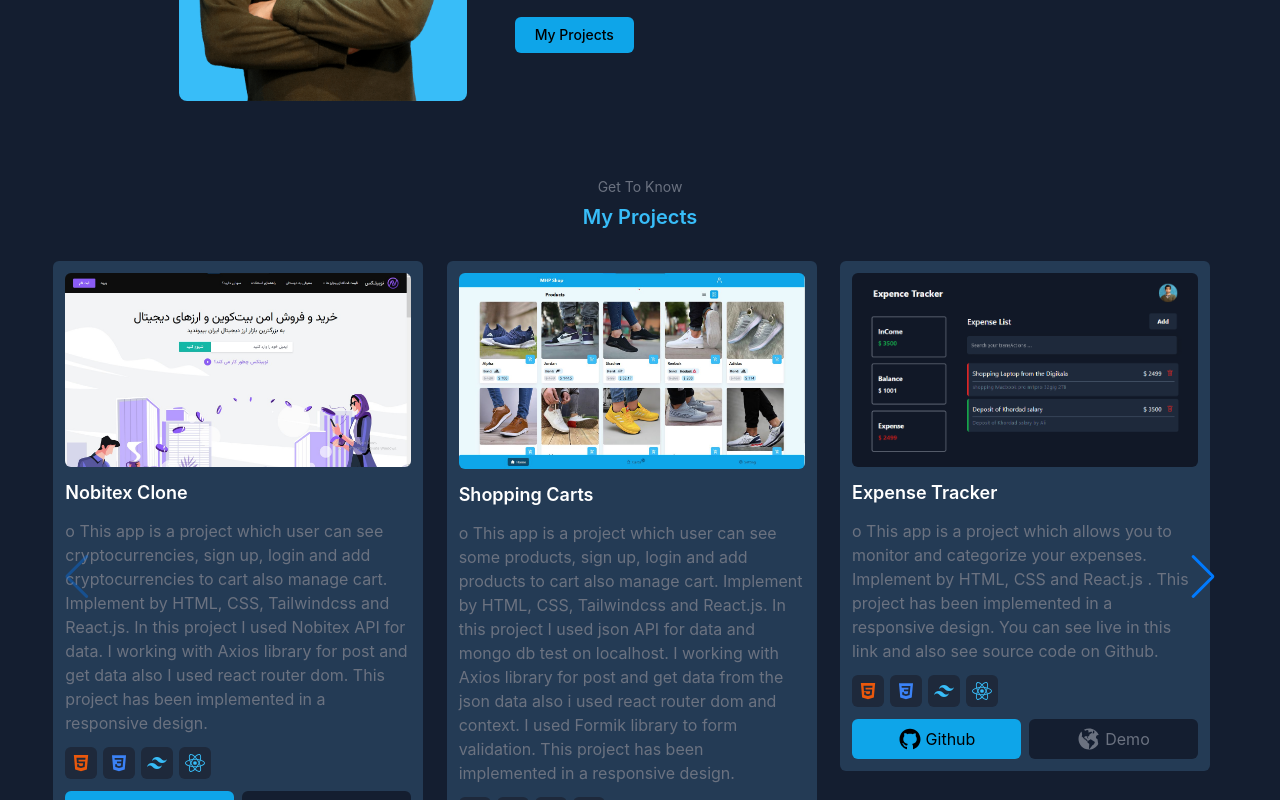
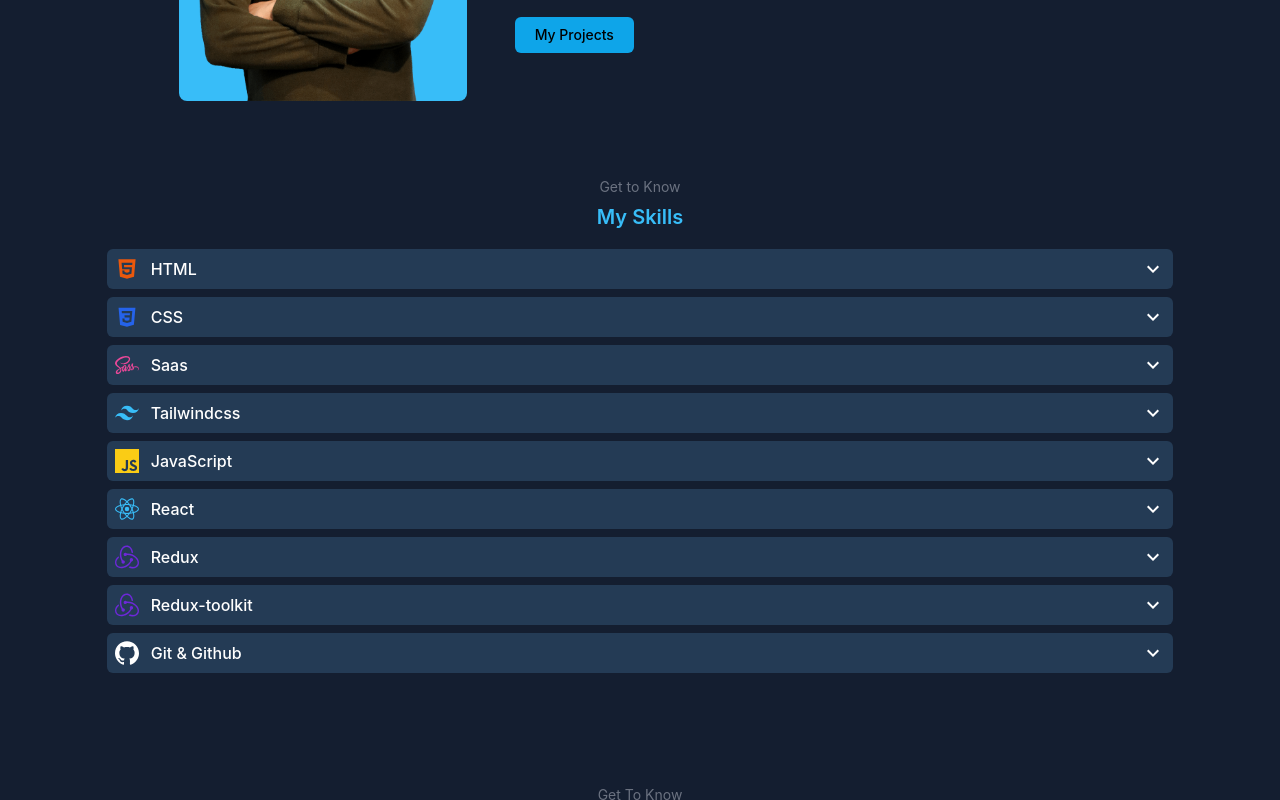
Before and after one commit to MHPourhasani/my-personal-porfolio, a React (Create React App) app: page / in a window 1280 px wide. Shown: the part 1000-1800 px from the top of the page. Built offline with nearby package versions, Linux system fonts and the light colour scheme.

Commit message:
create MySkills componet to show my skills

```diff
--- a/src/App.js
+++ b/src/App.js
@@ -3,20 +3,20 @@
 import Footer from './components/Footer/Footer';
 import Header from './components/Header/Header';
 import MyProjects from './components/MyProjects/MyProjects';
-import MyServices from './components/MyServices/MyServices';
+import MySkills from './components/MySkills/MySkills';
 
 import { ToastContainer } from 'react-toastify';
 import 'react-toastify/dist/ReactToastify.css';
 
 function App() {
 	return (
-        <div id="Home" className="bg-darkBlueLg">
+		<div id='Home' className='bg-darkBlueLg'>
 			<ToastContainer />
 
 			<Header />
 			<AboutMe />
+			<MySkills />
 			<MyProjects />
-            <MyServices />
 			<ContactMe />
 			<Footer />
 		</div>
--- a/src/components/MyServices/MyServices.jsx
+++ /dev/null
@@ -1,17 +0,0 @@
-const MyServices = () => {
-    return (
-        <section
-            id="my-services"
-            className="py-5 flex flex-col flex-wrap justify-center items-center md:py-14 md:mx-5"
-        >
-            <section className="flex flex-col justify-center items-center my-5">
-                <p className="text-xs text-gray-500">Get in Touch</p>
-                <p className="font-semibold text-lg text-sky-400 my-1">
-                    My Services
-                </p>
-            </section>
-        </section>
-    );
-};
-
-export default MyServices;
--- /dev/null
+++ b/src/components/MySkills/MySkills.jsx
@@ -0,0 +1,112 @@
+import { Disclosure } from '@headlessui/react';
+
+//  icons
+import { AiFillHtml5 } from 'react-icons/ai';
+import { DiCss3 } from 'react-icons/di';
+import { SiTailwindcss, SiJavascript, SiReact, SiRedux, SiGithub } from 'react-icons/si';
+import { FaSass } from 'react-icons/fa';
+import { MdOutlineKeyboardArrowDown } from 'react-icons/md';
+
+const MySkills = () => {
+	const mySkills = [
+		{
+			icon: <AiFillHtml5 className='h-6 w-6 text-orange-600' />,
+			title: 'HTML',
+			description:
+				'o	The HyperText Markup Language or HTML is the standard markup language for documents designed to be displayed in a web browser.',
+		},
+		{
+			icon: <DiCss3 className='h-6 w-6 text-blue-600' />,
+			title: 'CSS',
+			description: 'o	CSS is the language we use to style a Web page.',
+		},
+		{
+			icon: <FaSass className='h-6 w-6 text-pink-500' />,
+			title: 'Saas',
+			description:
+				'o	Sass is a stylesheet language that’s compiled to CSS. It allows you to use variables, nested rules, mixins, functions, and more, all with a fully CSS-compatible syntax. Sass helps keep large stylesheets well-organized and makes it easy to share design within and across projects.',
+		},
+		{
+			icon: <SiTailwindcss className='h-6 w-6 text-sky-400' />,
+			title: 'Tailwindcss',
+			description:
+				'o	Tailwind CSS is an open source CSS framework. The main feature of this library is that, unlike other CSS frameworks like Bootstrap, it does not provide a series of predefined classes for elements such as buttons or tables. Instead, it creates a list of "utility" CSS classes that can be used to style each element by mixing and matching.',
+		},
+		{
+			icon: <SiJavascript className='h-6 w-6 text-yellow-400' />,
+			title: 'JavaScript',
+			description:
+				'o	JavaScript (JS) is a lightweight, interpreted, or just-in-time compiled programming language with first-class functions. While it is most well-known as the scripting language for Web pages, many non-browser environments also use it, such as Node.js. JavaScript is a prototype-based, multi-paradigm, single-threaded, dynamic language, supporting object-oriented, imperative, and declarative (e.g. functional programming) styles.',
+		},
+		{
+			icon: <SiReact className='h-6 w-6 text-sky-400' />,
+			title: 'React',
+			description:
+				'o	React (also known as React.js or ReactJS) is a free and open-source front-end JavaScript library for building user interfaces based on UI components. It is maintained by Meta (formerly Facebook) and a community of individual developers and companies. React can be used as a base in the development of single-page, mobile, or server-rendered applications with frameworks like Next.js. However, React is only concerned with state management and rendering that state to the DOM, so creating React applications usually requires the use of additional libraries for routing, as well as certain client-side functionality.',
+		},
+		{
+			icon: <SiRedux className='h-6 w-6 text-violet-700' />,
+			title: 'Redux',
+			description:
+				'o Redux is an open-source JavaScript library for managing and centralizing application state. It is most commonly used with libraries such as React or Angular for building user interfaces. Do some exercise project with redux for managing and centralizing application state.Redux is a small library with a simple, limited API designed to be a predictable container for application state. It operates in a similar fashion to a reducing function, a functional programming concept. ',
+		},
+		{
+			icon: <SiRedux className='h-6 w-6 text-violet-700' />,
+			title: 'Redux-toolkit',
+			description:
+				'The Redux Toolkit package is intended to be the standard way to write Redux logic. It was originally created to help address three common concerns about Redux: 1. Configuring a Redux store is too complicated 2. I have to add a lot of packages to get Redux to do anything useful 3. Redux requires too much boilerplate code',
+		},
+		{
+			icon: <SiGithub className='h-6 w-6' />,
+			title: 'Git & Github',
+			description:
+				'o	Utilizing the git flow procedure including (branching, pull, push, standard commit) to better manage the project and code review. ',
+		},
+	];
+
+	return (
+		<section
+			id='my-skills'
+			className='flex w-full flex-col items-center justify-center gap-3 py-5 md:py-14'>
+			<div className='flex flex-col items-center justify-center'>
+				<span className='text-xs text-gray-500 sm:text-sm'>Get to Know</span>
+				<span className='my-1.5 text-lg font-semibold text-sky-400 md:text-xl'>
+					My Skills
+				</span>
+			</div>
+
+			{/* show my skills */}
+			<section className='flex w-5/6 flex-col items-center justify-center gap-2'>
+				{mySkills.map((skill) => (
+					<Disclosure as='div' className='w-full rounded-md bg-darkBlueMd p-2'>
+						{({ open }) => (
+							<>
+								<Disclosure.Button className='flex w-full items-center justify-between text-white'>
+									<span className='flex items-center gap-3'>
+										{skill.icon}
+										<span className='font-medium'>{skill.title}</span>
+									</span>
+
+									<MdOutlineKeyboardArrowDown
+										className={`${
+											open
+												? 'rotate-180 '
+												: 'h-6 w-6 transition-all delay-150 ease-in'
+										}`}
+									/>
+								</Disclosure.Button>
+								<Disclosure.Panel>
+									<p className='mt-3 ml-3 text-sm text-gray-400'>
+										{skill.description}
+									</p>
+								</Disclosure.Panel>
+							</>
+						)}
+					</Disclosure>
+				))}
+			</section>
+		</section>
+	);
+};
+
+export default MySkills;
```
Lines whose indentation alone changed are shown as unchanged.
